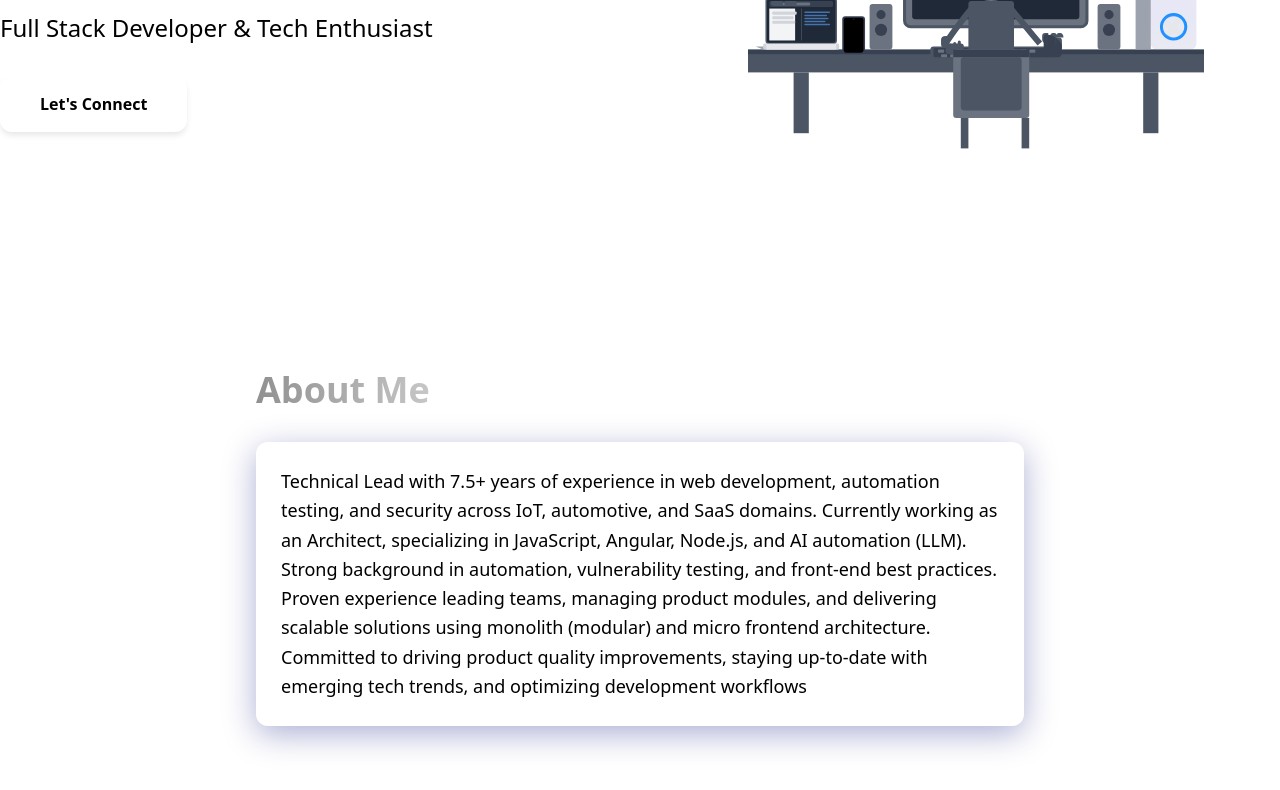
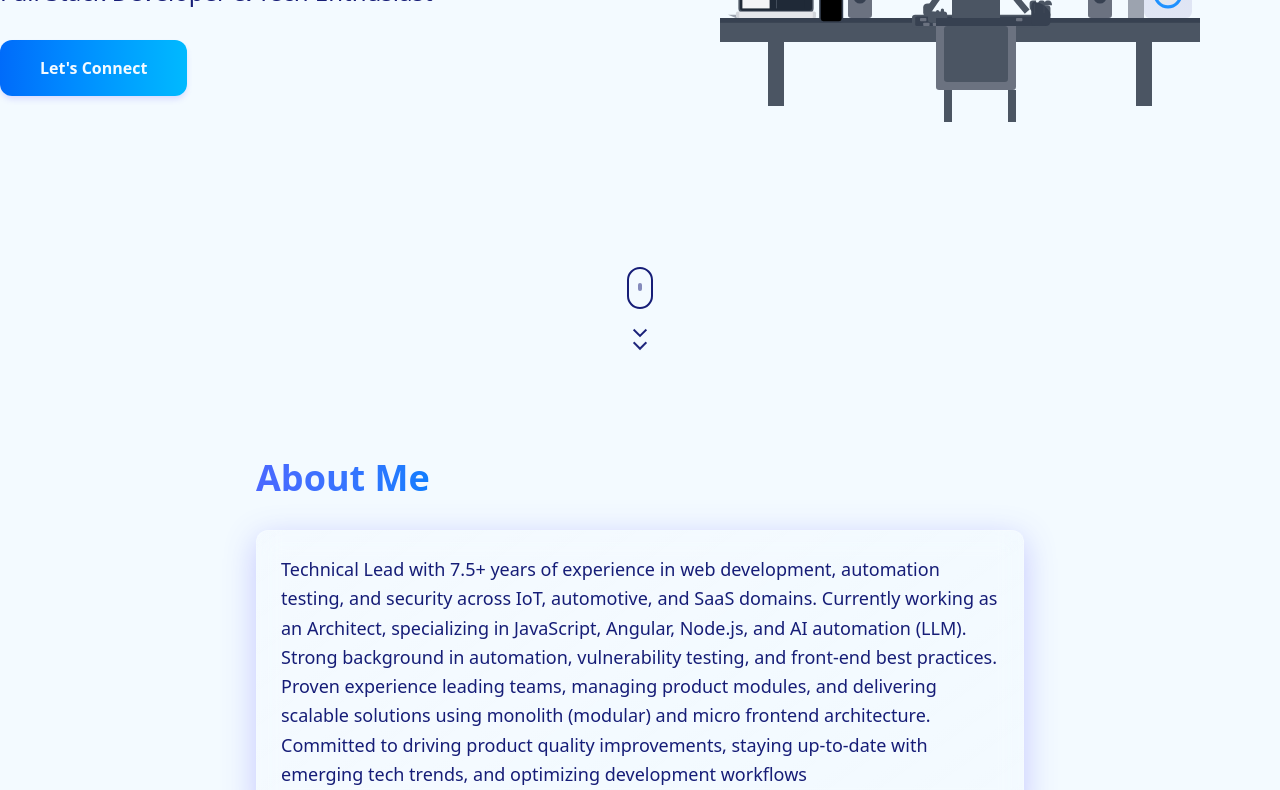
Before and after one commit to moorthyptm/moorthyptm.github.io, a website: page src/index.html in a window 1280 px wide. Shown: the part 422-1212 px from the top of the page. Drawn offline with nearby package versions, Linux system fonts and the light colour scheme.

Commit message:
feat: enhance styles and add scroll indicator functionality

```diff
--- a/src/index.html
+++ b/src/index.html
@@ -38,7 +38,7 @@
     <!-- Hero Section with enhanced animations -->
     <section
       id="home"
-      class="flex flex-col md:flex-row items-center justify-center gap-16 pt-40 pb-24 container mx-auto"
+      class="flex flex-col md:flex-row items-center justify-center min-h-screen relative pb-24 container mx-auto"
     >
       <div class="flex-1 flex flex-col items-start gap-8">
         <h1
@@ -640,6 +640,16 @@
           </svg>
         </div>
       </div>
+      <!-- Scroll indicator -->
+      <div class="scroll-indicator absolute bottom-8 left-1/2 -translate-x-1/2">
+        <div class="mouse">
+          <div class="wheel"></div>
+        </div>
+        <div class="scroll-arrows">
+          <span></span>
+          <span></span>
+        </div>
+      </div>
     </section>
 
     <!-- About Section with fade up animation -->
--- a/src/script.js
+++ b/src/script.js
@@ -17,13 +17,11 @@ const animateHeroSection = () => {
     opacity: 0,
     ease: "power3.out"
   }, "-=0.8")
-
   .from(".illustration-container", {
-    duration: 1.2,
-    x: 100,
+    duration: 2,
+    xPercent: 100,  // Changed from -100 to 100 to animate from right to left
     opacity: 0,
-    ease: "power3.out",
-    rotation: 10
+    ease: "power3.inOut"
   }, "-=0.8");
 };
 
@@ -79,11 +77,29 @@ const setupParallaxEffects = () => {
   });
 };
 
+// Handle scroll indicator visibility
+const handleScrollIndicator = () => {
+  const scrollIndicator = document.querySelector('.scroll-indicator');
+  if (!scrollIndicator) return;
+
+  window.addEventListener('scroll', () => {
+    const scrollPosition = window.scrollY;
+    const windowHeight = window.innerHeight;
+
+    if (scrollPosition > windowHeight * 0.3) {
+      scrollIndicator.style.opacity = '0';
+    } else {
+      scrollIndicator.style.opacity = '1';
+    }
+  });
+};
+
 // Initialize all animations
 document.addEventListener("DOMContentLoaded", () => {
   animateHeroSection();
   setupProjectAnimations();
   setupParallaxEffects();
+  handleScrollIndicator();
 });
 
 // Store timeline references for pausing/resuming
--- a/src/styles.css
+++ b/src/styles.css
@@ -1,29 +1,29 @@
 @import "tailwindcss";
 
-:root {
-  --color-background: oklch(1 0 0);
-  --color-foreground: oklch(0.2 0 0);
-  --color-card: oklch(1 0 0);
-  --color-card-foreground: oklch(0.2 0 0);
-  --color-primary: oklch(0.2 0 0);
-  --color-primary-foreground: oklch(0.98 0 0);
-  --color-secondary: oklch(0.96 0 0);
-  --color-secondary-foreground: oklch(0.2 0 0);
-  --color-muted: oklch(0.96 0 0);
-  --color-muted-foreground: oklch(0.46 0 0);
-  --color-accent: oklch(0.96 0 0);
-  --color-accent-foreground: oklch(0.2 0 0);
-  --color-destructive: oklch(0.6 0.2 0);
-  --color-destructive-foreground: oklch(0.98 0 0);
-  --color-border: oklch(0.9 0 0);
-  --box-shadow: rgba(0, 0, 0, 0.1);
-  --box-background: oklch(1 0 0);
-  --box-side: oklch(0.95 0 0);
-  --box-top: oklch(0.98 0 0);
-  --glass-bg: rgba(255, 255, 255, 0.1);
-  --glass-border: rgba(255, 255, 255, 0.2);
-  --glass-shadow: 0 8px 32px 0 rgba(31, 38, 135, 0.37);
-  --glass-backdrop: blur(8px);
+@theme {
+  --color-background: oklch(0.98 0.01 240);
+  --color-foreground: oklch(0.2 0.02 260);
+  --color-card: oklch(0.99 0.01 250);
+  --color-card-foreground: oklch(0.2 0.02 260);
+  --color-primary: oklch(0.55 0.25 250);
+  --color-primary-foreground: oklch(0.98 0.01 240);
+  --color-secondary: oklch(0.6 0.25 270);
+  --color-secondary-foreground: oklch(0.98 0.01 240);
+  --color-muted: oklch(0.9 0.05 260);
+  --color-muted-foreground: oklch(0.3 0.15 270);
+  --color-accent: oklch(0.7 0.25 220);
+  --color-accent-foreground: oklch(0.98 0.01 240);
+  --color-destructive: oklch(0.65 0.3 30);
+  --color-destructive-foreground: oklch(0.98 0.01 240);
+  --color-border: oklch(0.85 0.05 250);
+  --box-shadow: rgba(98, 88, 255, 0.2);
+  --box-background: oklch(0.99 0.01 250);
+  --box-side: oklch(0.95 0.03 260);
+  --box-top: oklch(0.98 0.02 255);
+  --glass-bg: rgba(255, 255, 255, 0.12);
+  --glass-border: rgba(255, 255, 255, 0.15);
+  --glass-shadow: 0 8px 32px 0 rgba(89, 86, 255, 0.3);
+  --glass-backdrop: blur(12px);
 }
 
 /* Connect button styles */
@@ -72,6 +72,11 @@ nav {
   border: 1px solid var(--glass-border);
   box-shadow: var(--glass-shadow);
   transition: all 0.4s cubic-bezier(0.4, 0, 0.2, 1);
+  background: linear-gradient(
+    145deg,
+    var(--glass-bg),
+    rgba(255, 255, 255, 0.03)
+  ) !important;
 }
 
 /* Improved hover effects */
@@ -105,15 +110,15 @@ nav {
 .gradient-text {
   background: linear-gradient(
     270deg,
-    var(--color-primary),
-    var(--color-accent),
-    var(--color-primary)
+    oklch(0.55 0.25 250), /* More saturated primary */
+    oklch(0.7 0.25 220),  /* More saturated accent */
+    oklch(0.6 0.25 270)   /* More saturated secondary */
   );
   background-size: 200% auto;
   -webkit-background-clip: text;
   background-clip: text;
   -webkit-text-fill-color: transparent;
-  animation: gradient 8s linear infinite;
+  animation: gradient 6s ease infinite; /* Smoother timing */
 }
 
 @keyframes gradient {
@@ -127,3 +132,85 @@ nav {
     background-position: 0% 50%;
   }
 }
+
+/* Scroll indicator styles */
+.scroll-indicator {
+  animation: fadeIn 1s ease-out 1s forwards;
+  opacity: 0;
+}
+
+.mouse {
+  width: 26px;
+  height: 42px;
+  border: 2px solid var(--color-muted-foreground);
+  border-radius: 20px;
+  position: relative;
+  margin: 0 auto 12px;
+}
+
+.wheel {
+  width: 4px;
+  height: 8px;
+  background: var(--color-muted-foreground);
+  position: absolute;
+  top: 8px;
+  left: 50%;
+  transform: translateX(-50%);
+  border-radius: 2px;
+  animation: mouseWheel 1.6s ease-in-out infinite;
+}
+
+.scroll-arrows {
+  display: flex;
+  flex-direction: column;
+  align-items: center;
+  gap: 5px;
+}
+
+.scroll-arrows span {
+  display: block;
+  width: 10px;
+  height: 10px;
+  border-right: 2px solid var(--color-muted-foreground);
+  border-bottom: 2px solid var(--color-muted-foreground);
+  transform: rotate(45deg);
+  animation: arrowBounce 1.6s infinite;
+}
+
+.scroll-arrows span:nth-child(2) {
+  animation-delay: 0.2s;
+}
+
+@keyframes mouseWheel {
+  0% {
+    opacity: 1;
+    transform: translateX(-50%) translateY(0);
+  }
+  100% {
+    opacity: 0;
+    transform: translateX(-50%) translateY(12px);
+  }
+}
+
+@keyframes arrowBounce {
+  0% {
+    opacity: 0;
+    transform: rotate(45deg) translate(-5px, -5px);
+  }
+  50% {
+    opacity: 1;
+  }
+  100% {
+    opacity: 0;
+    transform: rotate(45deg) translate(5px, 5px);
+  }
+}
+
+@keyframes fadeIn {
+  from {
+    opacity: 0;
+  }
+  to {
+    opacity: 1;
+  }
+}
```
Also changed, not shown: dist/styles.css.
